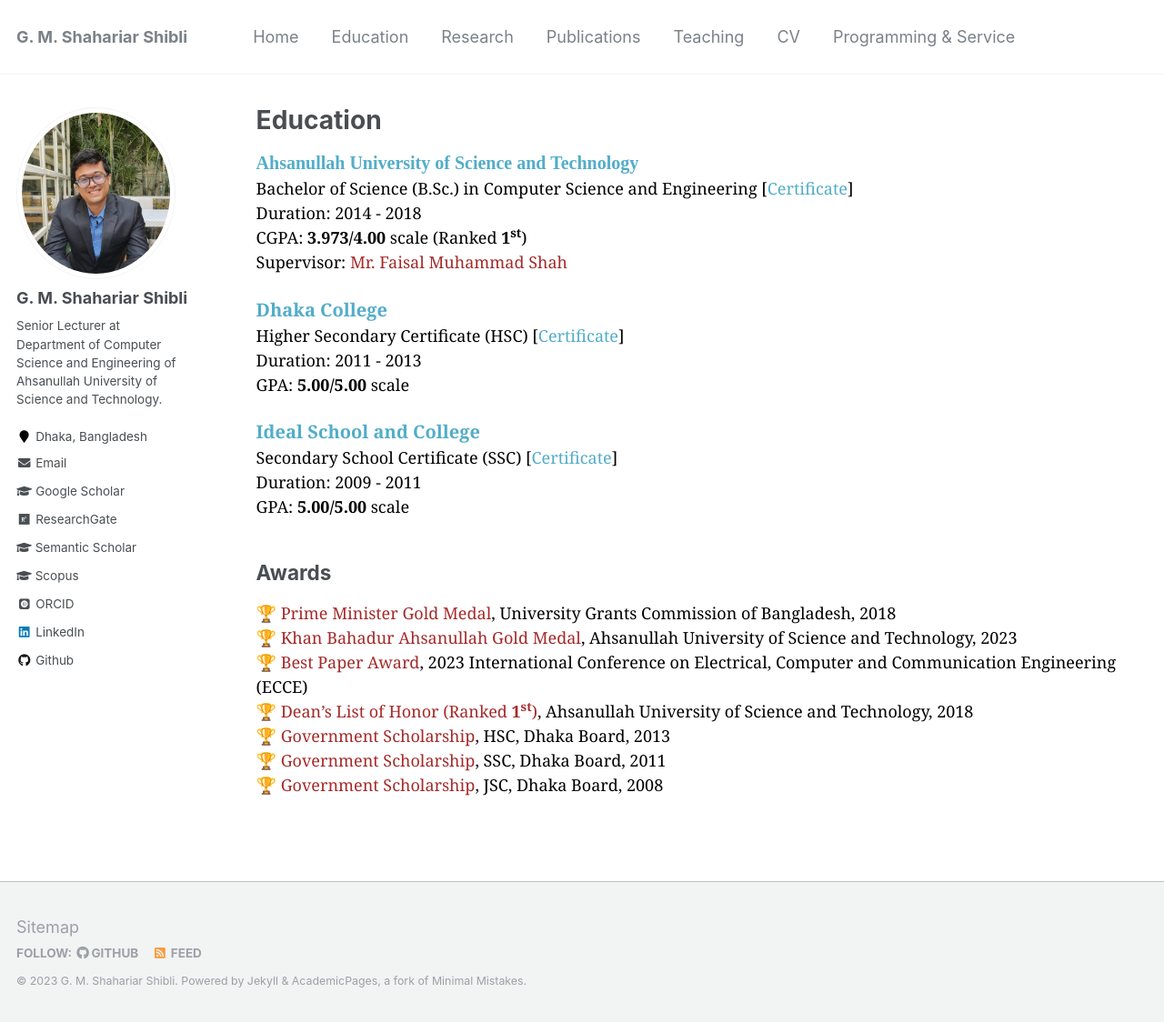
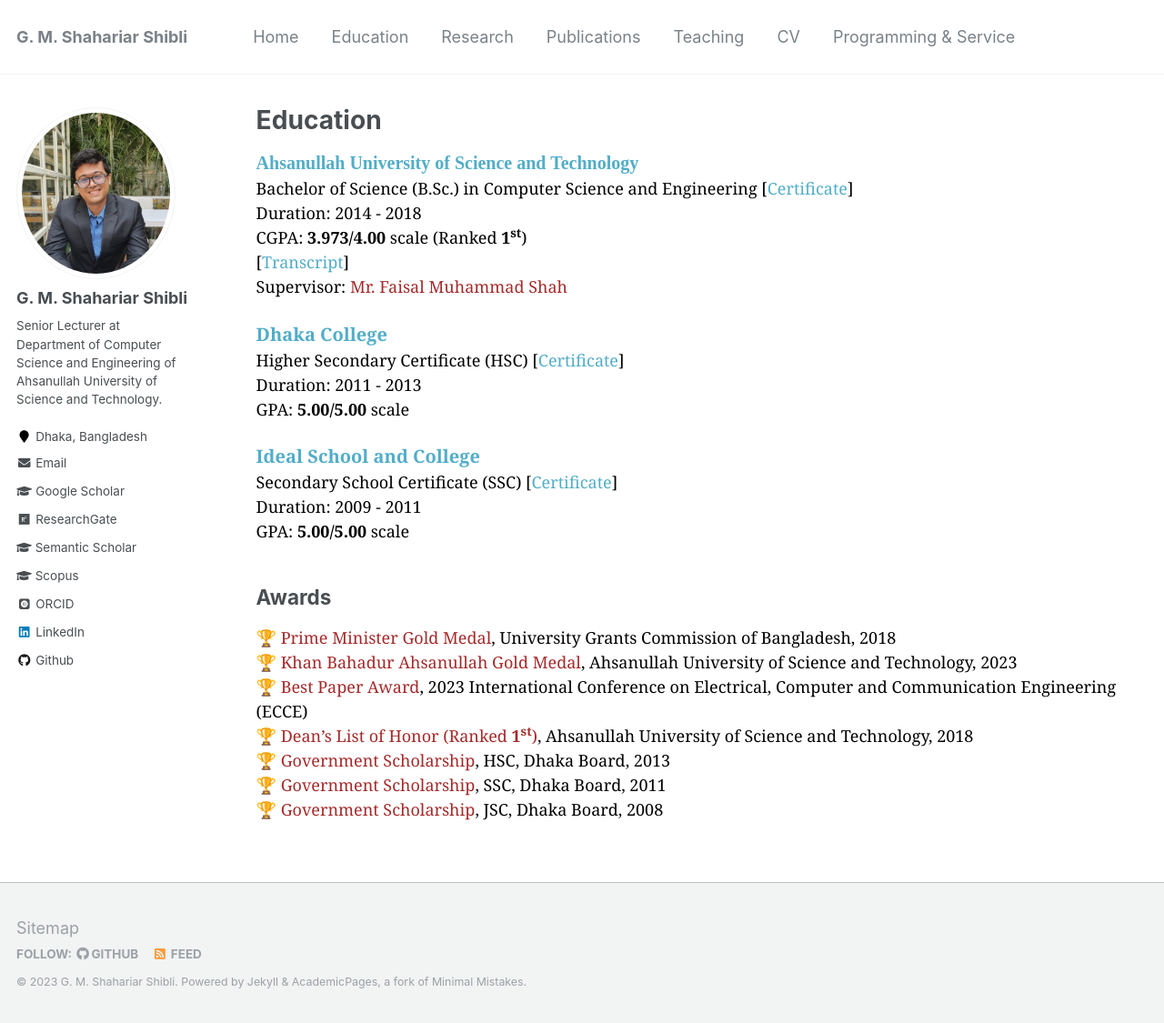
Before and after one commit to shahariar-shibli/shahariar-shibli.github.io, a Jekyll site: the page built from _pages/education.md, in a window 1280 px wide and 1125 px high. Shown: the whole window at 91% size. Built offline with Jekyll 4.4.1, drawn with Linux system fonts in a browser that asks for light colours; some web fonts are replaced.

Commit message:
Update education.md

```diff
--- a/_pages/education.md
+++ b/_pages/education.md
@@ -17,7 +17,7 @@
 <span style="color:black; font-size:20px; font-family:Calisto MT"><b><a href="https://aust.edu" target="_blank">Ahsanullah University of Science and Technology</a></b></span><br/>
 Bachelor of Science (B.Sc.) in Computer Science and Engineering [[Certificate](https://shahariar-shibli.github.io/files/Education/BSc_Certificate.pdf)]<br/>
 Duration: 2014 - 2018 <br/>
-CGPA: <b>3.973/4.00</b> scale (Ranked <b>1<sup>st</sup></b>)<br/>
+CGPA: <b>3.973/4.00</b> scale (Ranked <b>1<sup>st</sup></b>)<br/> [[Transcript](https://shahariar-shibli.github.io/files/Education/BSc_Transcript.pdf)]<br/>
 Supervisor: <a style="color:brown;" href="https://aust.edu/cse/faculty_member/mr_faisal_muhammad_shah">Mr. Faisal Muhammad Shah</a><br/>
 </span>
 
```
